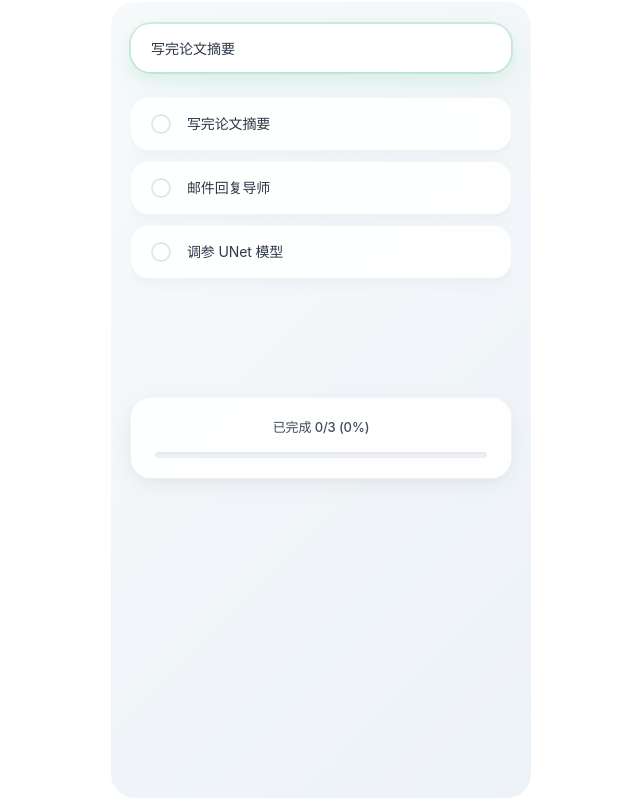
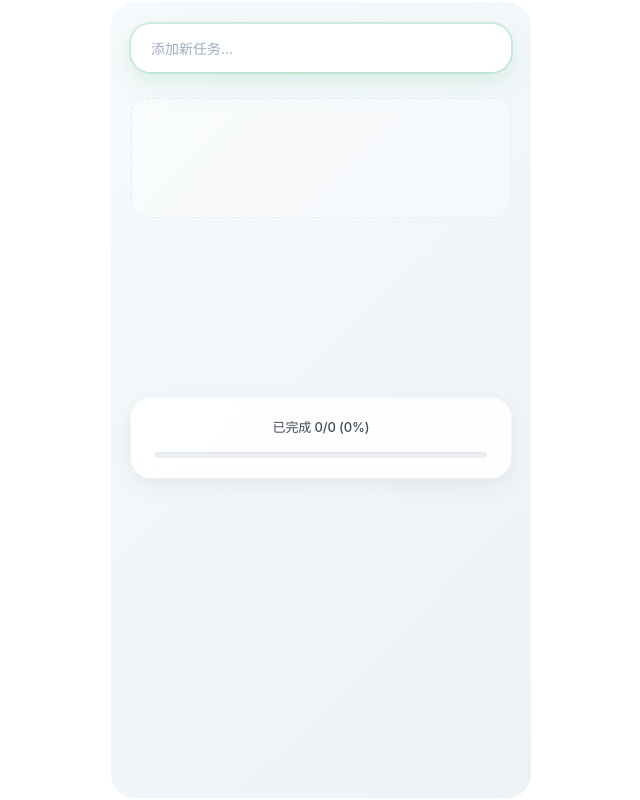
Before and after one commit to Turing-plan/sticky-note, a React (Vite) app: page / in a window 1280 px wide. Shown: the whole page, without its empty margins (319-959 px from the left). Built offline with nearby package versions, Linux system fonts and the light colour scheme.

Commit message:
first start non task

```diff
--- a/src/App.tsx
+++ b/src/App.tsx
@@ -7,14 +7,6 @@ declare global {
     __TAURI__: {
       core: {
         invoke: (cmd: string, args?: any) => Promise<any>;
-      };
-      window: {
-        getCurrentWindow: () => {
-          isVisible: () => Promise<boolean>;
-          hide: () => Promise<void>;
-          show: () => Promise<void>;
-          setFocus: () => Promise<void>;
-        };
       };
     };
   }
@@ -28,14 +20,10 @@ interface Task {
 }
 
 function App() {
-  const [tasks, setTasks] = useState<Task[]>([
-    { id: "1", text: "写完论文摘要", completed: false, createdAt: new Date().toISOString() },
-    { id: "2", text: "邮件回复导师", completed: false, createdAt: new Date().toISOString() },
-    { id: "3", text: "调参 UNet 模型", completed: false, createdAt: new Date().toISOString() },
-  ]);
-  const [inputValue, setInputValue] = useState("写完论文摘要");
-  const [completedCount, setCompletedCount] = useState(3);
-  const [totalCount, setTotalCount] = useState(5);
+  const [tasks, setTasks] = useState<Task[]>([]);
+  const [inputValue, setInputValue] = useState("");
+  const [completedCount, setCompletedCount] = useState(0);
+  const [totalCount, setTotalCount] = useState(0);
   const [selectedTaskIndex, setSelectedTaskIndex] = useState(-1);
   const inputRef = useRef<HTMLInputElement>(null);
   const taskRefs = useRef<(HTMLDivElement | null)[]>([]);
@@ -49,7 +37,7 @@ function App() {
     // 加载保存的任务
     loadTasks();
 
-    // 移除全局键盘事件监听，不再需要ESC隐藏功能
+
   }, []);
 
   useEffect(() => {
@@ -62,9 +50,12 @@ function App() {
   const loadTasks = async () => {
     try {
       if (window.__TAURI__?.core?.invoke) {
-        const savedTasks = await window.__TAURI__.core.invoke<Task[]>("load_tasks");
-        if (savedTasks && Array.isArray(savedTasks)) {
-          setTasks(savedTasks);
+        const savedTasksJson = await window.__TAURI__.core.invoke<string>("load_tasks");
+        if (savedTasksJson) {
+          const savedTasks = JSON.parse(savedTasksJson);
+          if (savedTasks && Array.isArray(savedTasks)) {
+            setTasks(savedTasks);
+          }
         }
       }
     } catch (error) {
@@ -81,6 +72,8 @@ function App() {
       console.error("Failed to save tasks:", error);
     }
   };
+
+
 
   const addTask = () => {
     if (inputValue.trim()) {
@@ -200,7 +193,7 @@ function App() {
           ref={inputRef}
           type="text"
           className="task-input"
-          placeholder=""
+          placeholder="添加新任务..."
           value={inputValue}
           onChange={(e) => setInputValue(e.target.value)}
           onKeyDown={handleKeyDown}
```
Also changed, not shown: 1 other file (tests, documents, lock files or other folders).
